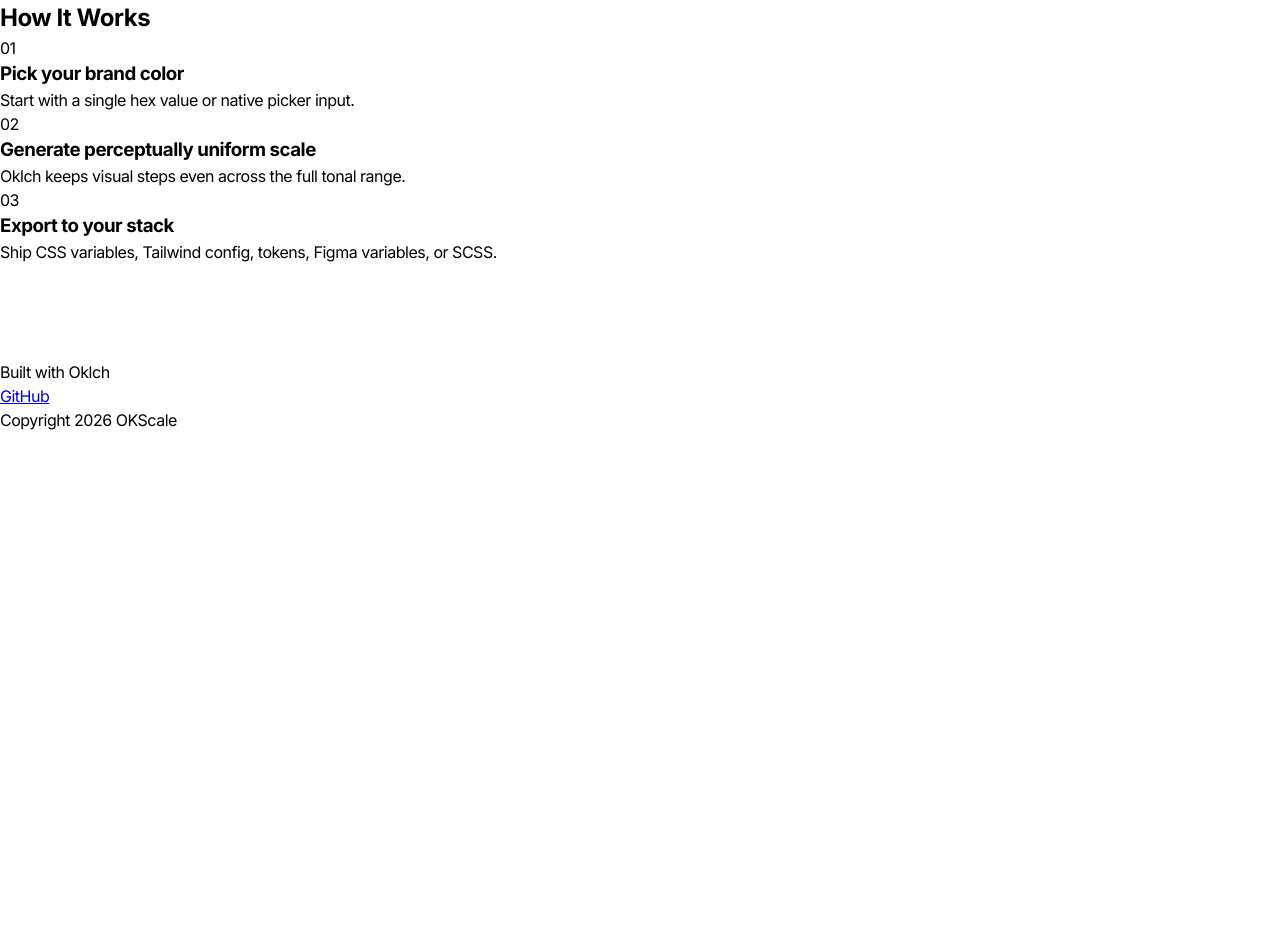
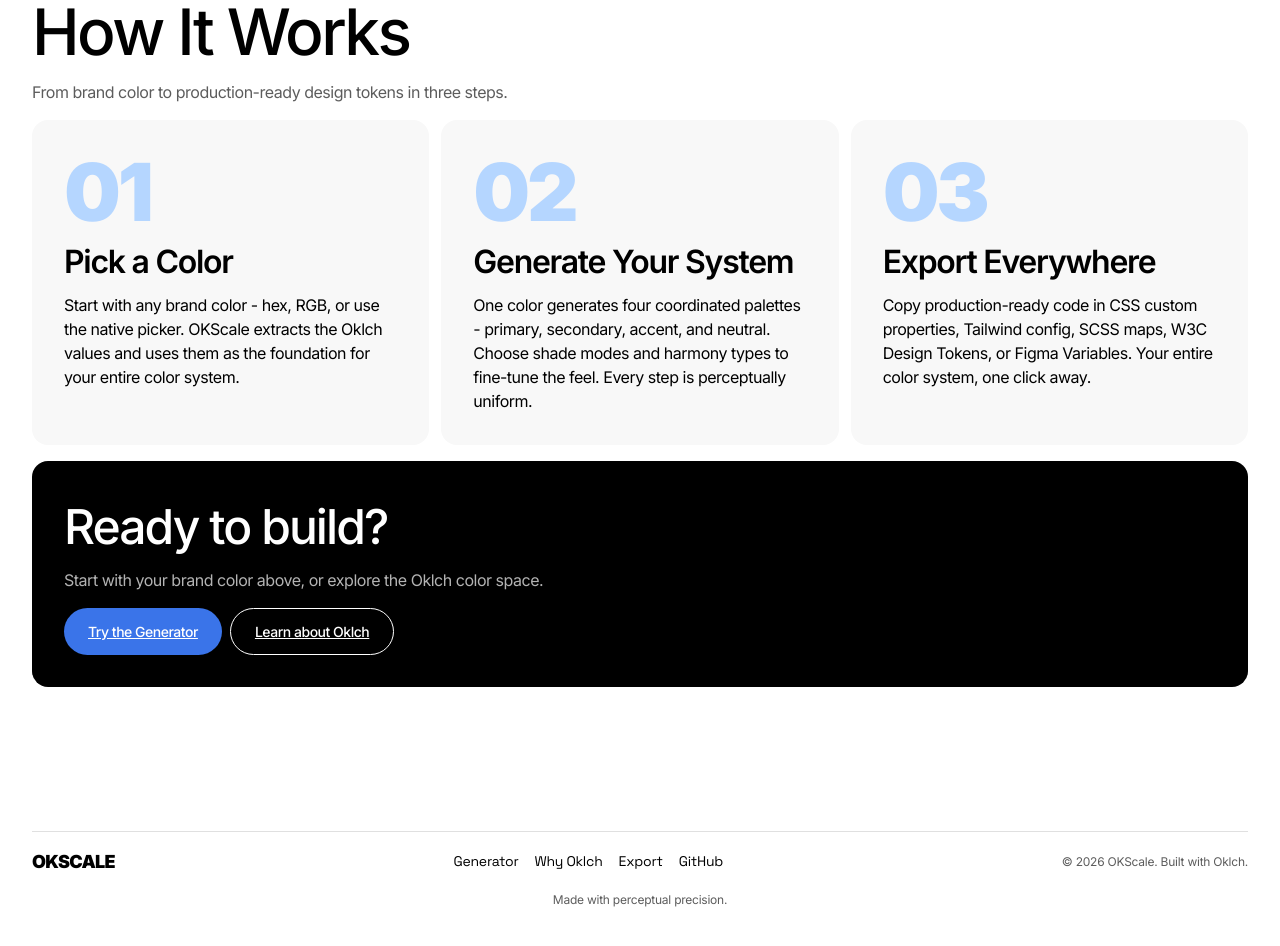
Before and after one commit to BIAsia/okscale, a Preact app: page / in a window 1280 px wide. Shown: the part 7200-8146 px from the top of the page. Before the commit the page ends 7632 px from the top, so only its background shows below. Built offline with nearby package versions, Linux system fonts and the light colour scheme.

Commit message:
feat(T7): How It Works + Footer — Verris style
- 3-step cards with large step numbers and detailed descriptions
- Full-width dark CTA card with Generator + Oklch links
- Minimal footer with logo, nav links, copyright
- Step number, CTA card, footer CSS additions

```diff
--- a/src/components/Footer.tsx
+++ b/src/components/Footer.tsx
@@ -1,9 +1,36 @@
 export function Footer() {
   return (
-    <footer class="site-footer">
-      <p>Built with Oklch</p>
-      <a href="https://github.com" target="_blank" rel="noreferrer">GitHub</a>
-      <p>Copyright {new Date().getFullYear()} OKScale</p>
+    <footer class="section" style="padding: 48px 0;">
+      <div class="section-inner flex flex-col gap-md">
+        <div class="footer-divider" />
+
+        <div class="footer-inner">
+          <a class="nav-logo" href="#hero">
+            OKSCALE
+          </a>
+
+          <nav class="flex gap-md" aria-label="Footer">
+            <a class="text-nav" href="#generator">
+              Generator
+            </a>
+            <a class="text-nav" href="#why-oklch">
+              Why Oklch
+            </a>
+            <a class="text-nav" href="#export">
+              Export
+            </a>
+            <a class="text-nav" href="https://github.com/BIAsia/okscale" target="_blank" rel="noreferrer">
+              GitHub
+            </a>
+          </nav>
+
+          <p class="text-small text-muted">© 2026 OKScale. Built with Oklch.</p>
+        </div>
+
+        <p class="text-small text-muted" style="text-align: center;">
+          Made with perceptual precision.
+        </p>
+      </div>
     </footer>
   );
 }
--- a/src/components/HowItWorks.tsx
+++ b/src/components/HowItWorks.tsx
@@ -1,22 +1,54 @@
 export function HowItWorks() {
   return (
     <section id="how" class="section">
-      <h2>How It Works</h2>
-      <div class="steps-grid">
-        <article>
-          <span class="icon">01</span>
-          <h3>Pick your brand color</h3>
-          <p>Start with a single hex value or native picker input.</p>
-        </article>
-        <article>
-          <span class="icon">02</span>
-          <h3>Generate perceptually uniform scale</h3>
-          <p>Oklch keeps visual steps even across the full tonal range.</p>
-        </article>
-        <article>
-          <span class="icon">03</span>
-          <h3>Export to your stack</h3>
-          <p>Ship CSS variables, Tailwind config, tokens, Figma variables, or SCSS.</p>
+      <div class="section-inner flex flex-col gap-md">
+        <h2 class="text-section">How It Works</h2>
+        <p class="text-body text-muted">From brand color to production-ready design tokens in three steps.</p>
+
+        <div class="grid-3">
+          <article class="card flex flex-col gap-sm">
+            <p class="step-number">01</p>
+            <h3 class="text-body-lg">Pick a Color</h3>
+            <p class="text-body">
+              Start with any brand color - hex, RGB, or use the native picker. OKScale extracts the Oklch values and
+              uses them as the foundation for your entire color system.
+            </p>
+          </article>
+
+          <article class="card flex flex-col gap-sm">
+            <p class="step-number">02</p>
+            <h3 class="text-body-lg">Generate Your System</h3>
+            <p class="text-body">
+              One color generates four coordinated palettes - primary, secondary, accent, and neutral. Choose shade
+              modes and harmony types to fine-tune the feel. Every step is perceptually uniform.
+            </p>
+          </article>
+
+          <article class="card flex flex-col gap-sm">
+            <p class="step-number">03</p>
+            <h3 class="text-body-lg">Export Everywhere</h3>
+            <p class="text-body">
+              Copy production-ready code in CSS custom properties, Tailwind config, SCSS maps, W3C Design Tokens, or
+              Figma Variables. Your entire color system, one click away.
+            </p>
+          </article>
+        </div>
+
+        <article class="card-dark cta-card flex flex-col gap-md">
+          <div class="flex flex-col gap-sm">
+            <h3 class="text-sub">Ready to build?</h3>
+            <p class="text-body" style="color: rgba(255, 255, 255, 0.7);">
+              Start with your brand color above, or explore the Oklch color space.
+            </p>
+          </div>
+          <div class="flex gap-sm" style="flex-wrap: wrap;">
+            <a class="btn btn-accent" href="#generator">
+              Try the Generator
+            </a>
+            <a class="btn btn-secondary" href="#why-oklch" style="border-color: #fff; color: #fff;">
+              Learn about Oklch
+            </a>
+          </div>
         </article>
       </div>
     </section>
--- a/src/styles/global.css
+++ b/src/styles/global.css
@@ -210,6 +210,41 @@
   padding: 32px;
 }
 
+.step-number {
+  font-family: 'Inter', sans-serif;
+  font-size: 80px;
+  font-weight: 900;
+  line-height: 1;
+  letter-spacing: -3.2px;
+  color: var(--ok-accent-light);
+}
+
+.cta-card {
+  width: 100%;
+}
+
+.footer-divider {
+  width: 100%;
+  height: 1px;
+  background: #e0e0e0;
+}
+
+.footer-inner {
+  display: flex;
+  align-items: center;
+  justify-content: space-between;
+  gap: 16px;
+}
+
+.footer-inner .text-nav {
+  text-decoration: none;
+  color: #000;
+}
+
+.footer-inner .text-nav:hover {
+  color: var(--ok-accent);
+}
+
 /* Generator */
 .color-input-area {
   display: flex;
@@ -405,6 +440,11 @@
     grid-template-columns: 1fr;
   }
 
+  .footer-inner {
+    flex-direction: column;
+    align-items: flex-start;
+  }
+
   .scale-row {
     overflow-x: auto;
   }
```
Also changed, not shown: 1 other file (tests, documents, lock files or other folders).
